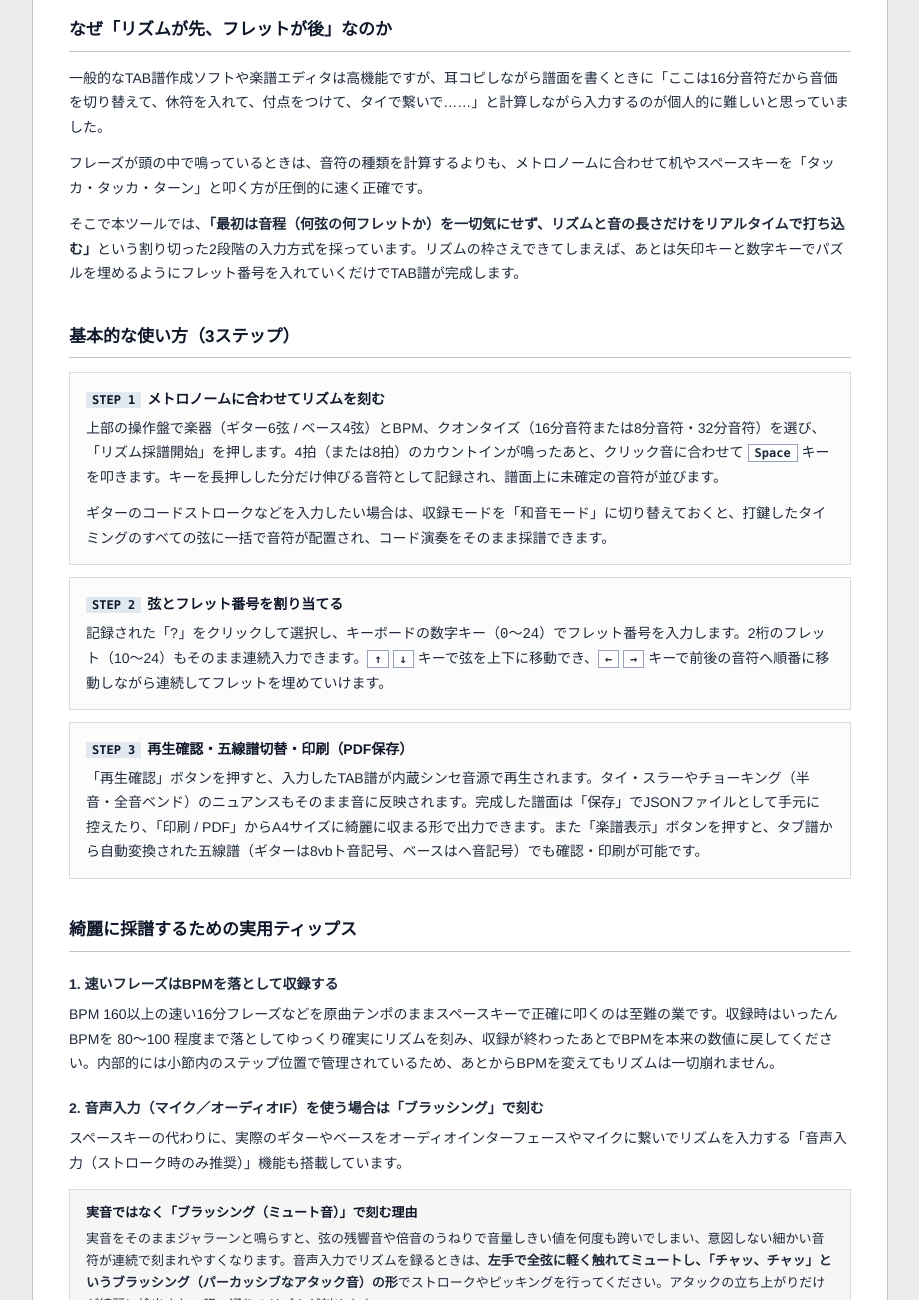
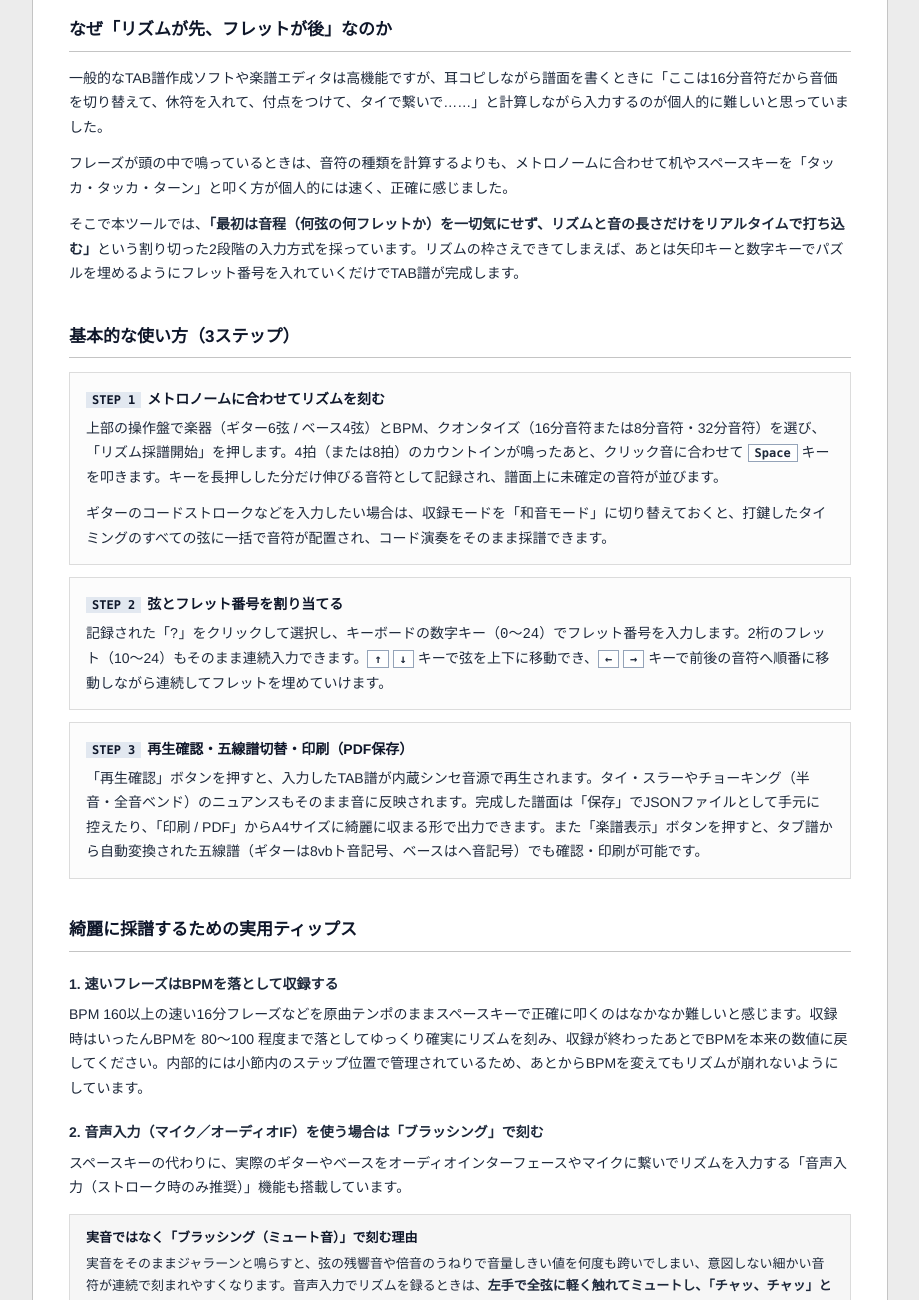
Before and after one commit to hirokidesuyo/hirokidesuyo.github.io, a plain HTML site: page index.html in a window 1280 px wide. Shown: the part 491-1791 px from the top of the page, without its empty margins (180-1099 px from the left). Drawn offline with Linux system fonts and the light colour scheme.

Commit message:
文言を謙虚な表現に変更（3件）: 圧倒的に速く正確／一切崩れません／至難の業

```diff
--- a/index.html
+++ b/index.html
@@ -376,7 +376,7 @@ E|-----------------------|-3-----------------------|
           一般的なTAB譜作成ソフトや楽譜エディタは高機能ですが、耳コピしながら譜面を書くときに「ここは16分音符だから音価を切り替えて、休符を入れて、付点をつけて、タイで繋いで……」と計算しながら入力するのが個人的に難しいと思っていました。
         </p>
         <p>
-          フレーズが頭の中で鳴っているときは、音符の種類を計算するよりも、メトロノームに合わせて机やスペースキーを「タッカ・タッカ・ターン」と叩く方が圧倒的に速く正確です。
+          フレーズが頭の中で鳴っているときは、音符の種類を計算するよりも、メトロノームに合わせて机やスペースキーを「タッカ・タッカ・ターン」と叩く方が個人的には速く、正確に感じました。
         </p>
         <p>
           そこで本ツールでは、<strong>「最初は音程（何弦の何フレットか）を一切気にせず、リズムと音の長さだけをリアルタイムで打ち込む」</strong>という割り切った2段階の入力方式を採っています。リズムの枠さえできてしまえば、あとは矢印キーと数字キーでパズルを埋めるようにフレット番号を入れていくだけでTAB譜が完成します。
@@ -419,7 +419,7 @@ E|-----------------------|-3-----------------------|
 
         <h3>1. 速いフレーズはBPMを落として収録する</h3>
         <p>
-          BPM 160以上の速い16分フレーズなどを原曲テンポのままスペースキーで正確に叩くのは至難の業です。収録時はいったんBPMを 80〜100 程度まで落としてゆっくり確実にリズムを刻み、収録が終わったあとでBPMを本来の数値に戻してください。内部的には小節内のステップ位置で管理されているため、あとからBPMを変えてもリズムは一切崩れません。
+          BPM 160以上の速い16分フレーズなどを原曲テンポのままスペースキーで正確に叩くのはなかなか難しいと感じます。収録時はいったんBPMを 80〜100 程度まで落としてゆっくり確実にリズムを刻み、収録が終わったあとでBPMを本来の数値に戻してください。内部的には小節内のステップ位置で管理されているため、あとからBPMを変えてもリズムが崩れないようにしています。
         </p>
 
         <h3>2. 音声入力（マイク／オーディオIF）を使う場合は「ブラッシング」で刻む</h3>
```
